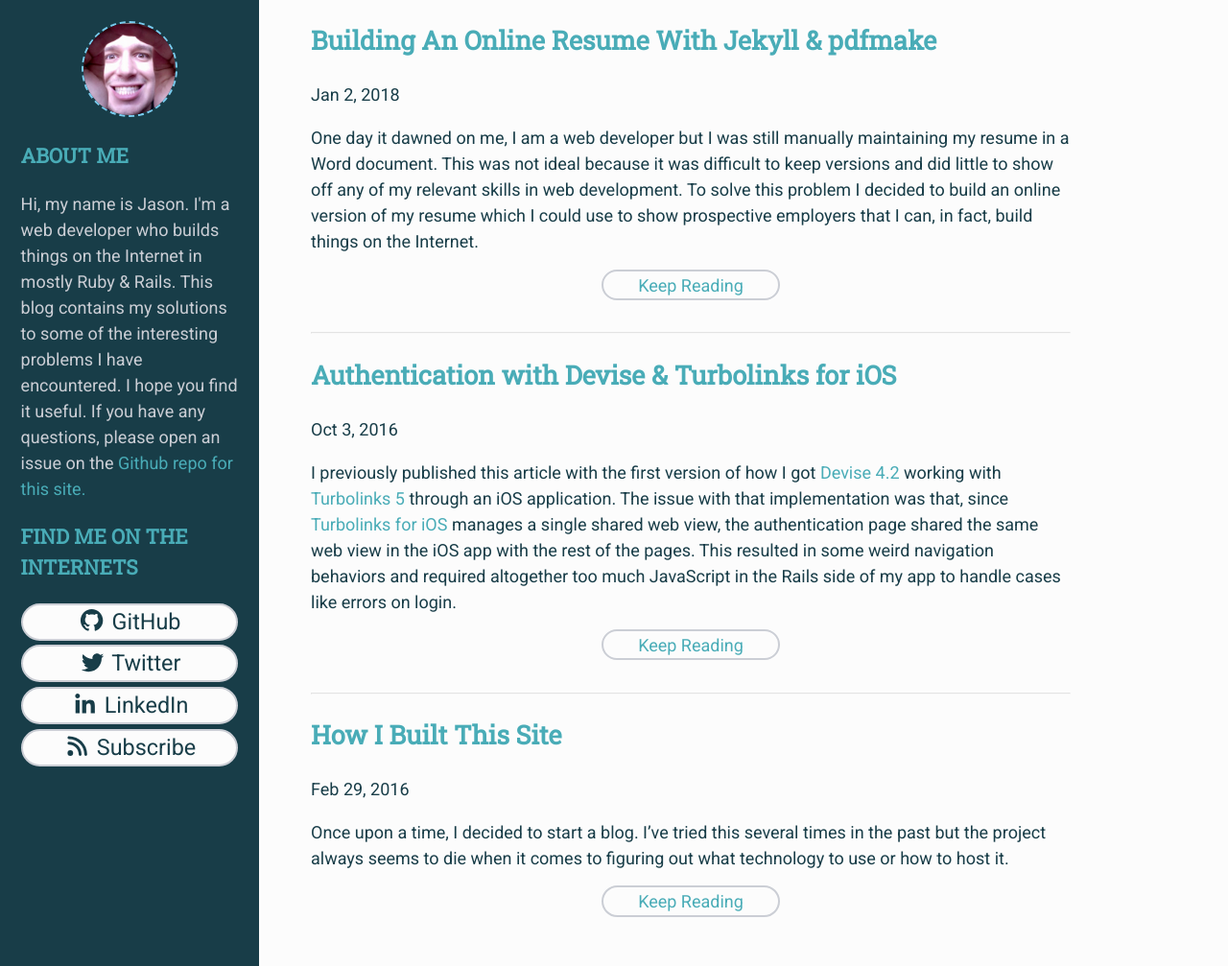
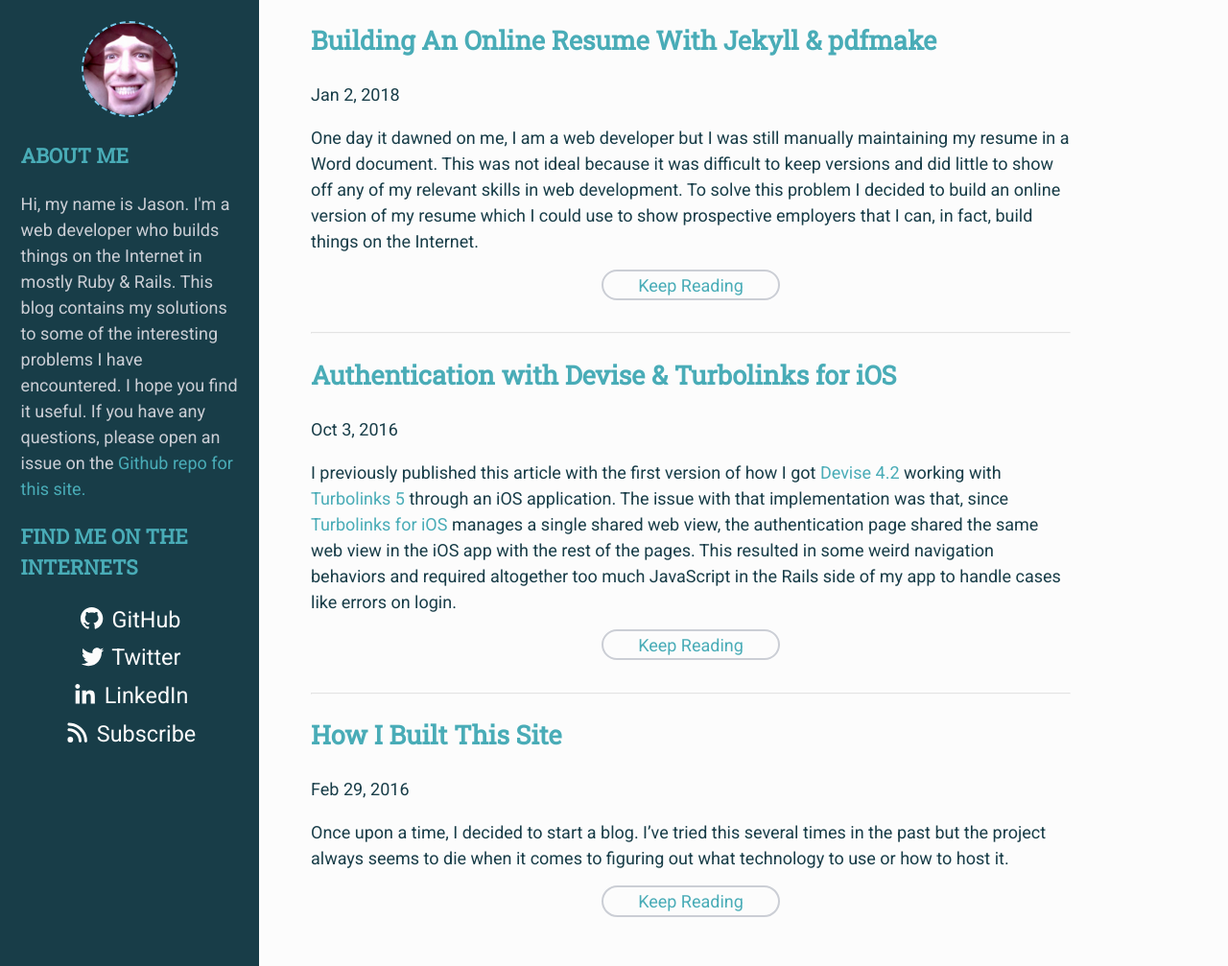
Before and after one commit to thetizzo/thetizzo.github.io, a Jekyll site: the page built from index.html, in a window 1280 px wide. Shown: the whole page at 96% size. Built offline with Jekyll 4.4.1, drawn with Linux system fonts in a browser that asks for light colours; nearby versions of some CDN libraries; library files that are not in the unit come from our copies.

Commit message:
Update sidebar links so they don't look so much like buttons.

```diff
--- a/_includes/sidebar.html
+++ b/_includes/sidebar.html
@@ -15,19 +15,19 @@
 
   {% if site.social_links %}
     <h3>FIND ME ON THE INTERNETS</h5>
-    <a href="{{ site.social_links.github_url }}" class="button button-sidebar" target="_blank" title="Find me on GitHub">
+    <a href="{{ site.social_links.github_url }}" class="link link-sidebar" target="_blank" title="Find me on GitHub">
       <i class="fab fa-github"></i>
       GitHub
     </a>
-    <a href="{{ site.social_links.twitter_url }}" class="button button-sidebar" target="_blank" title="Find me on Twitter">
+    <a href="{{ site.social_links.twitter_url }}" class="link link-sidebar" target="_blank" title="Find me on Twitter">
       <i class="fab fa-twitter"></i>
       Twitter
     </a>
-    <a href="{{ site.social_links.linkedin_url }}" class="button button-sidebar" target="_blank" title="Find me on LinkedIn">
+    <a href="{{ site.social_links.linkedin_url }}" class="link link-sidebar" target="_blank" title="Find me on LinkedIn">
       <i class="fab fa-linkedin-in"></i>
       LinkedIn
     </a>
-    <a href="/feed.xml" class="button button-sidebar" target="_blank" title="Follow my RSS feed">
+    <a href="/feed.xml" class="link link-sidebar" target="_blank" title="Follow my RSS feed">
       <i class="fas fa-rss"></i>
       Subscribe
     </a>
--- /dev/null
+++ b/_sass/_links.scss
@@ -0,0 +1,18 @@
+.link {
+  cursor: pointer;
+  text-align: center;
+
+  &:hover {
+    background-color: $color4;
+    border-color: $color5;
+    text-decoration: none;
+    border-radius: 2em;
+  }
+
+  &-sidebar {
+    color: $color1;
+    display: block;
+    font-size: 1.3em;
+    margin-bottom: 0.2em;
+  }
+}
--- a/assets/stylesheets/application.scss
+++ b/assets/stylesheets/application.scss
@@ -12,6 +12,7 @@ $large-screen-min-width: 768px;
 // Styles
 @import 'utilities';
 @import 'buttons';
+@import 'links';
 
 html {
   line-height: 1.5;
```
